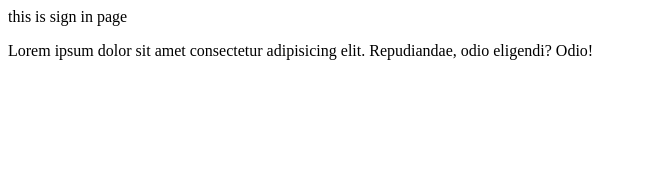
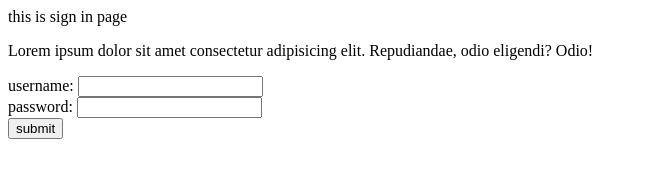
Before and after one commit to pavan7854/merge-conflicts-2, a plain HTML site: page signin.html in a window 1280 px wide. Shown: the whole page, without its empty margins (0-647 px from the left). Drawn offline with Linux system fonts and the light colour scheme.

Commit message:
add user sign in form in signin page

```diff
--- a/signin.html
+++ b/signin.html
@@ -9,5 +9,17 @@
     this is sign in page <br>
     <p>Lorem ipsum dolor sit amet consectetur adipisicing elit. Repudiandae, odio eligendi? Odio!</p>
 
+    <!-- user sign in form -->
+    <form action="#" method="get">
+        username:
+        <input type="text" name="username" id=""> <br>
+
+        password:
+        <input type="password" name="pass"> <br>
+
+        <input type="submit" value="submit">
+    </form>
+    <!-- end of user sign in form -->
+
 </body>
 </html>
```
